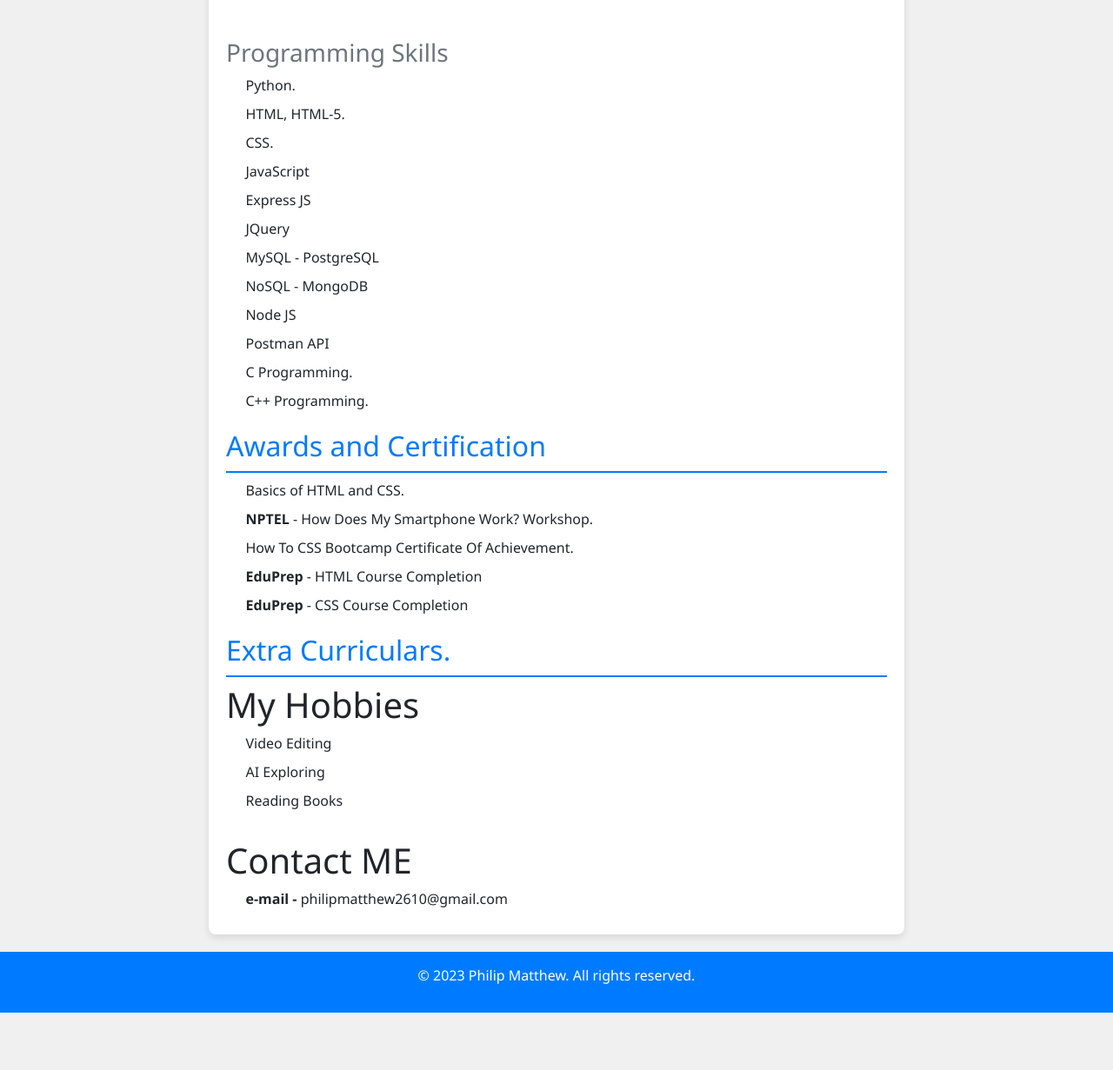
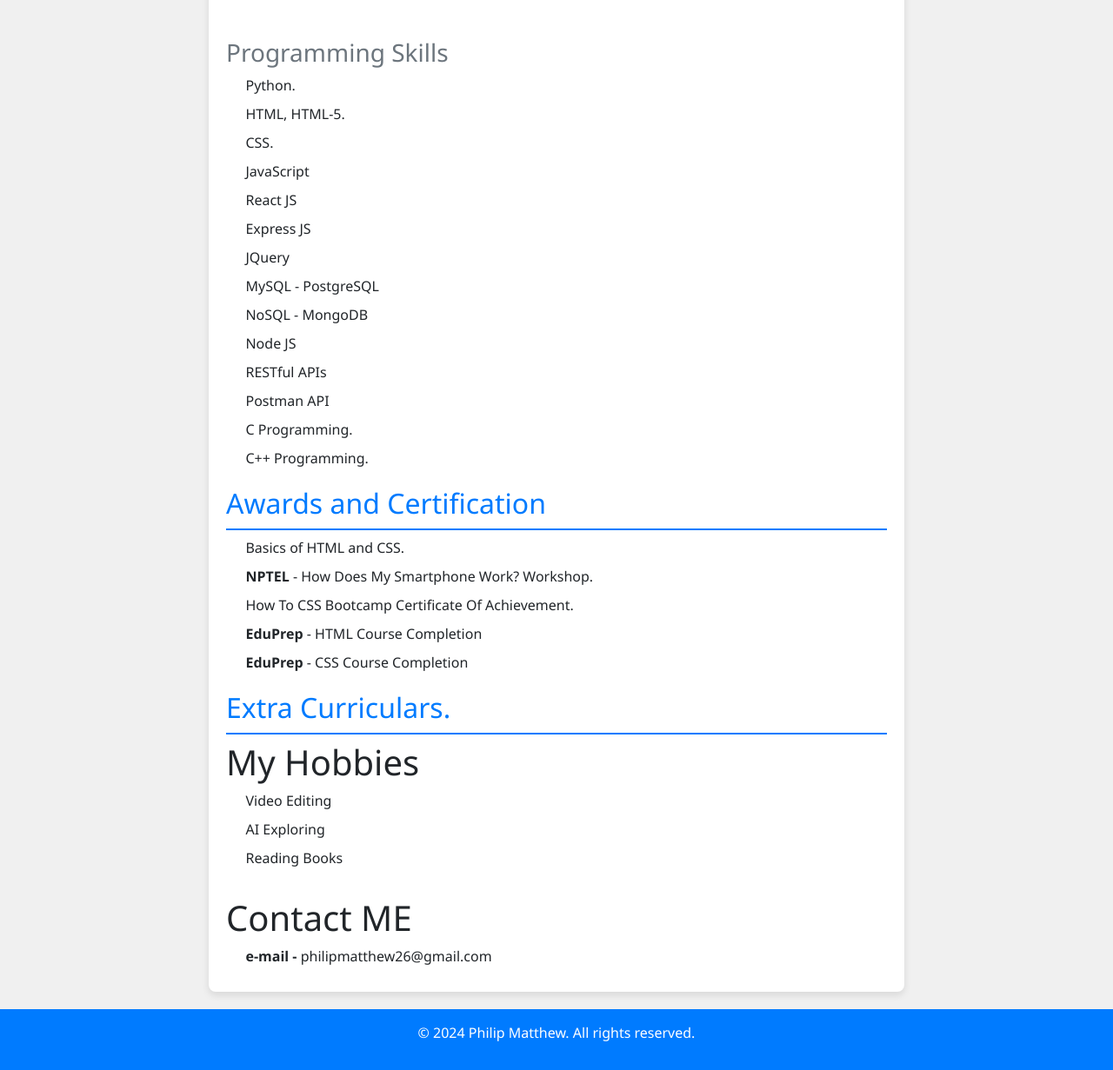
Before and after one commit to Philip-Matthew/Portfolio, a plain HTML site: page index.html in a window 1280 px wide. Shown: the part 945-2176 px from the top of the page at 87% size. Before the commit the page ends 2110 px from the top, so only its background shows below. Drawn offline with nearby package versions, Linux system fonts and the light colour scheme.

Commit message:
Update index.html

```diff
--- a/index.html
+++ b/index.html
@@ -39,7 +39,7 @@
                 <p><strong>SRKMHSS</strong>, West Tambaram.</p><br>
                 <h3>College</h3>
                 <p><strong>MEC</strong>, Kundrathur.</p>
-                <p>[B.tech Computer Science And Business System]</p>
+                <p>[B.tech Computer Science And Business Systems]</p>
             </section>
         </article>
 
@@ -61,11 +61,13 @@
                     <li>HTML, HTML-5.</li>
                     <li>CSS.</li>
                     <li>JavaScript</li>
+                    <li>React JS</li>
                     <li>Express JS</li>
                     <li>JQuery</li>
                     <li>MySQL - PostgreSQL</li>
                     <li>NoSQL - MongoDB</li>
                     <li>Node JS</li>
+                    <li>RESTful APIs</li>
                     <li>Postman API</li>
                     <li>C Programming.</li>
                     <li>C++ Programming.</li>
@@ -98,7 +100,7 @@
                     </ul><br>
                     <h1>Contact ME</h1>
                     <ul>
-                        <li><b>e-mail -</b> philipmatthew2610@gmail.com</li>
+                        <li><b>e-mail -</b> philipmatthew26@gmail.com</li>
                     </ul>
                 </ul>
             </section>
@@ -106,7 +108,7 @@
     </main>
 
     <footer>
-        <p>© 2023 Philip Matthew. All rights reserved.</p>
+        <p>© 2024 Philip Matthew. All rights reserved.</p>
     </footer>
 </body>
 
```
